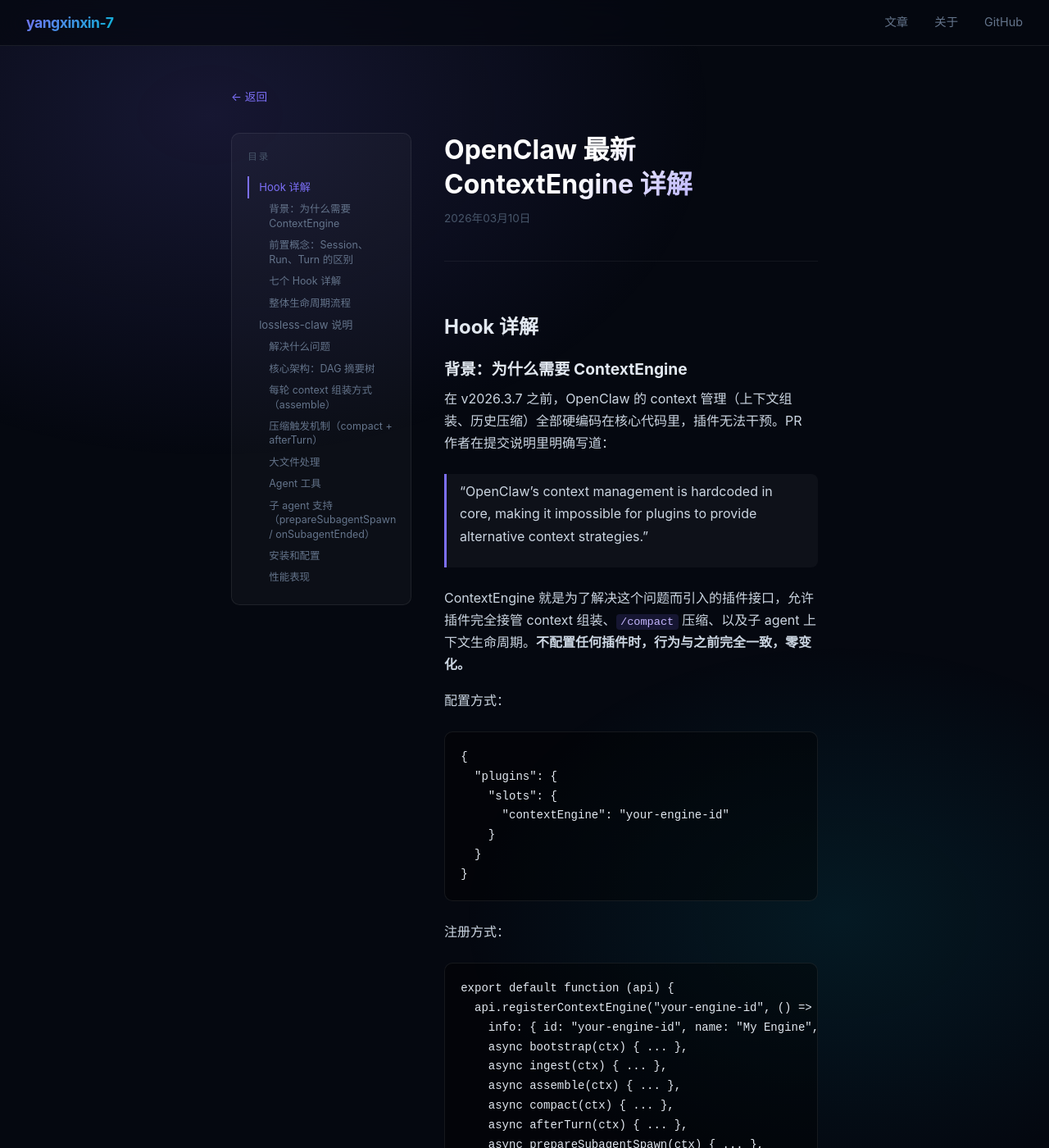
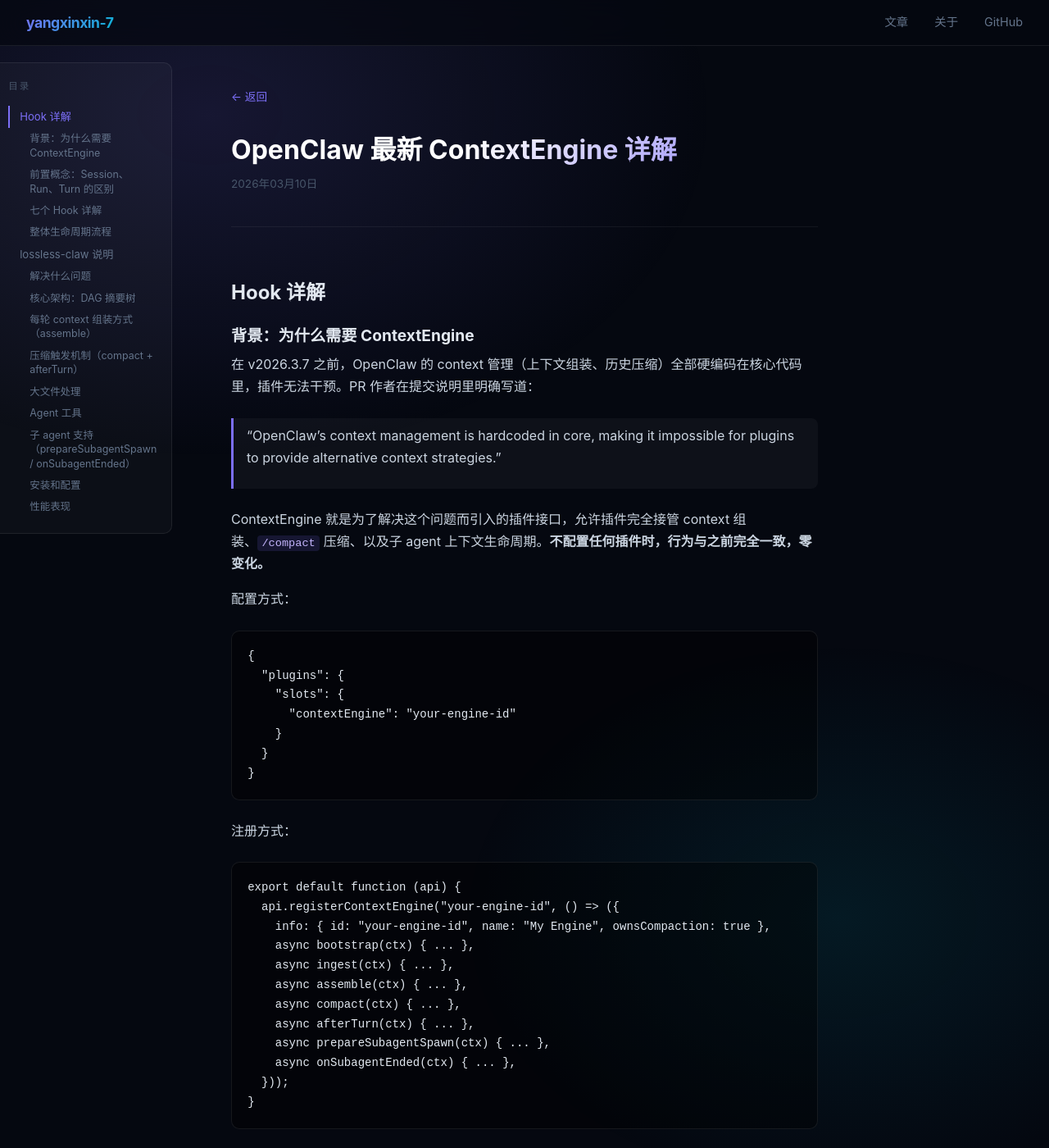
Before and after one commit to yangxinxin-7/yangxinxin-7.github.io, a Jekyll site: the page built from _posts/2026-03-10-openclaw-context-engine.md, in a window 1280 px wide and 1400 px high. Shown: the whole window at 82% size. Built offline with Jekyll 4.4.1, drawn with Linux system fonts in a browser that asks for light colours; some of the changed text lies outside the part shown.

Commit message:
Fix TOC layout: float outside content, content stays centered

```diff
--- a/_layouts/post.html
+++ b/_layouts/post.html
@@ -3,9 +3,7 @@
 ---
 <style>
   .post-container {
-    display: flex;
-    gap: 2.5rem;
-    align-items: flex-start;
+    display: block;
   }
 
   /* 左侧目录 */
@@ -46,8 +44,7 @@
   .toc a.active { color: #7c6ff7; border-left-color: #7c6ff7; }
   .toc .toc-h3 { padding-left: 1.5rem; font-size: 0.78rem; }
 
-  /* 右侧内容 */
-  .post-content { flex: 1; min-width: 0; }
+  .post-content {}
   .post-header { margin-bottom: 2.5rem; }
   .post-header h1 {
     font-size: 2rem;
@@ -69,8 +66,18 @@
   .back-link:hover { text-decoration: underline; }
   .post-body { border-top: 1px solid rgba(255,255,255,0.06); padding-top: 2rem; }
 
-  /* 窄屏隐藏左侧目录 */
-  @media (max-width: 860px) {
+  /* 宽屏：目录悬浮在内容左侧之外 */
+  @media (min-width: 1200px) {
+    .toc {
+      position: fixed;
+      top: 76px;
+      left: calc(50% - 390px - 260px);
+      width: 220px;
+    }
+  }
+
+  /* 中等屏幕隐藏目录 */
+  @media (max-width: 1199px) {
     .toc { display: none; }
   }
 </style>
```
